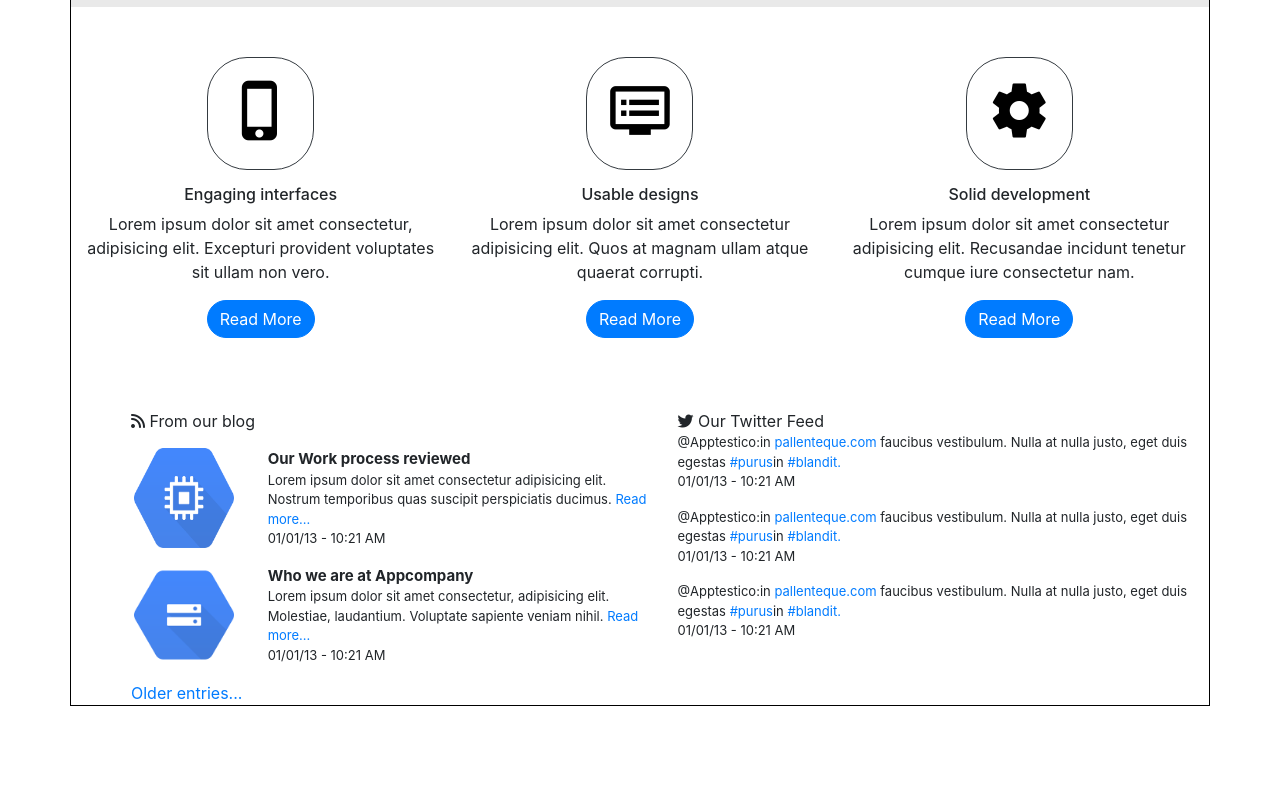
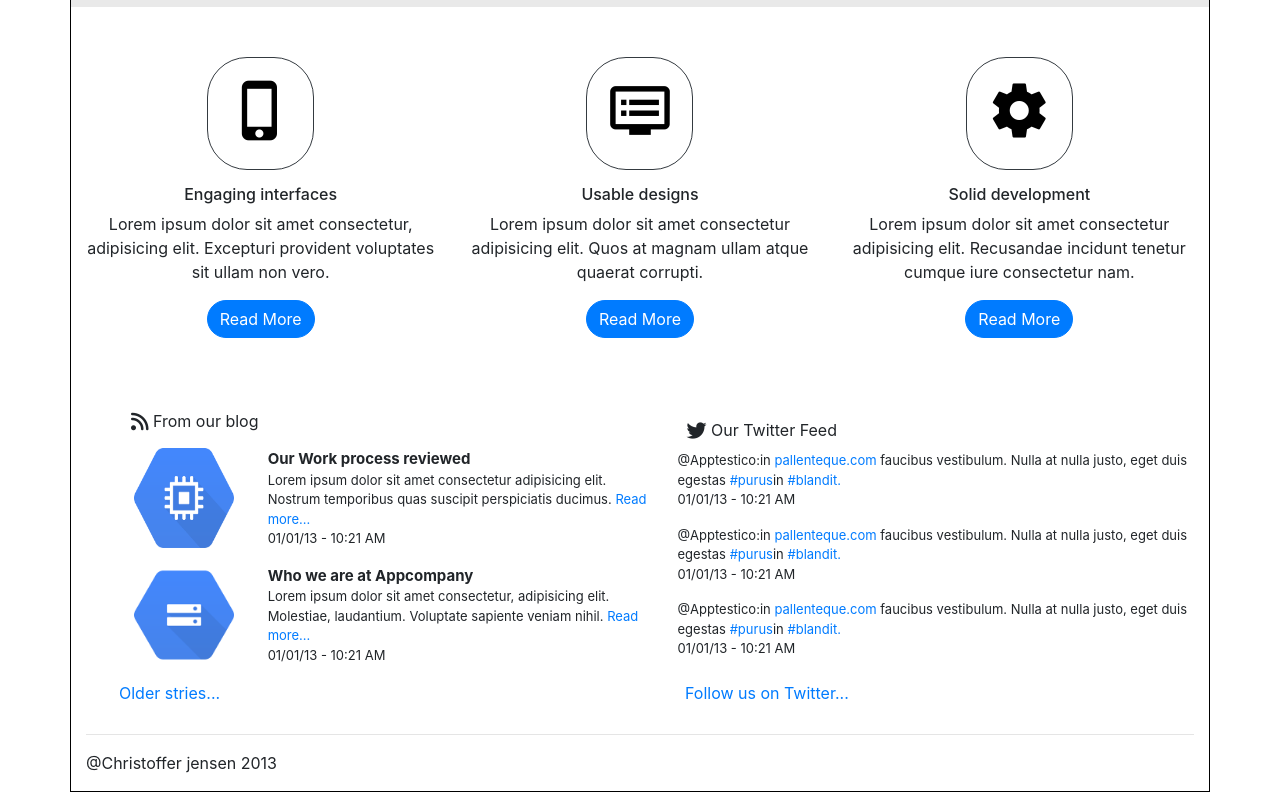
Before and after one commit to sharmadipesh/apptestico-InMeditech-, a plain HTML site: page index.html in a window 1280 px wide. Shown: the part 599-1391 px from the top of the page. Before the commit the page ends 1305 px from the top, so only its background shows below. Drawn offline with nearby package versions, Linux system fonts and the light colour scheme.

Commit message:
design changes

```diff
--- a/index.html
+++ b/index.html
@@ -126,8 +126,7 @@
             <div class="col">
                 <div class="row">
                     <div class="col" style="padding-bottom: 15px;">
-                    <i class="fa fa-rss" aria-hidden="true"></i>
-
+                    <i class="fa fa-rss fa-lg" aria-hidden="true" id="blo"></i>
                         From our blog
                     </div>
                 </div>
@@ -158,17 +157,12 @@
                         </p>
                     </div>
                 </div>
-                <div class="row">
-                    <div class="col">
-                        <a href="#">Older entries...</a>
-                    </div>
-                </div>
             </div>
 
             <div class="col">
-                <div class="row">
+                <div class="row" style="padding: 9px;">
                     <div class="col">
-                            <i class="fa fa-twitter" aria-hidden="true"></i>
+                            <i class="fa fa-twitter fa-lg" aria-hidden="true" id="twitter"></i>
                             Our Twitter Feed
                     </div>
                 </div>
@@ -201,7 +195,25 @@
                 </div>
             </div>
         </div>
+        <div class="row" style="padding-bottom: 13px;">
+            <div class="col-md-6 col-sm-4">
+                <a href="#" style="padding-left: 33px;">Older stries...</a>
+            </div>
+            <div class="col-md-6 col-sm-4">
+                <a href="#" style="padding-left: 30px;">Follow us on Twitter...</a>
+            </div>
+        </div>
+        <hr>
+        <div class="row">
+            <div class="col">
+                <p>@Christoffer jensen 2013</p>
+            </div>
+            <div class="col">
+
+            </div>
+        </div>
     </div>
+
 
     <!-- Optional JavaScript -->
     <!-- jQuery first, then Popper.js, then Bootstrap JS -->
--- a/style.css
+++ b/style.css
@@ -1,3 +1,12 @@
+#twitter:hover{
+    color: #0084b4!important;
+}
+#blo:hover{
+    color:#f57d00;
+}
+hr.style1{
+        border-top: 3px solid #8c8b8b;
+}
 .ttl{
     margin-bottom: 0px!important;
     font-size: 15px;
```
